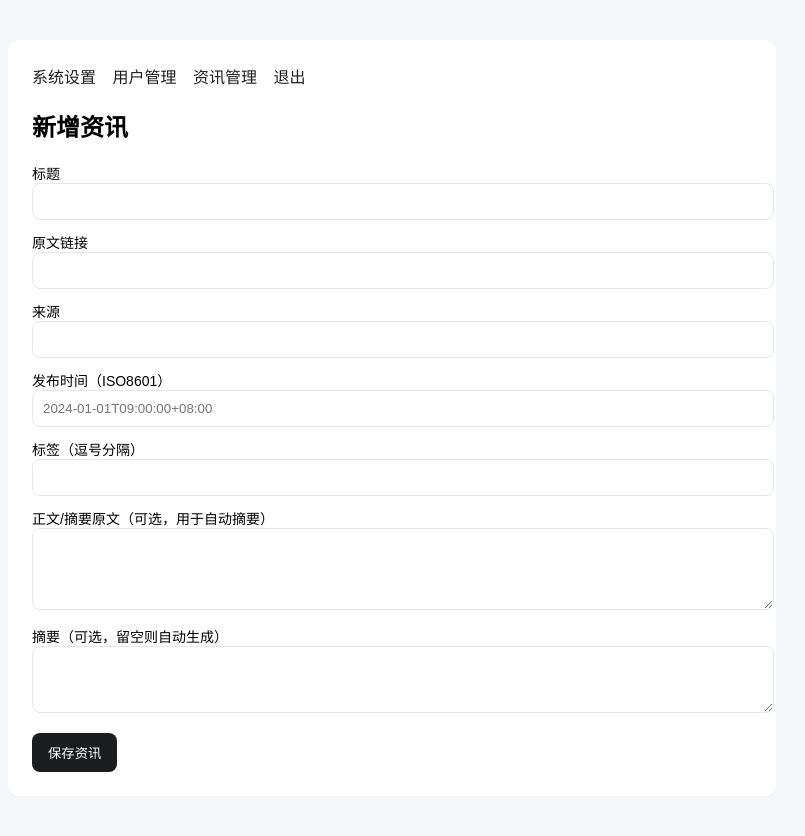
After one commit to 654we/AIzx, a FastAPI app: template backend/app/templates/admin_news.html in a window 1280 px wide. The commit adds this page. Shown: the whole page, without its empty margins (248-1053 px from the left). Run offline with FastAPI, Linux system fonts and the light colour scheme; the template is opened without the code that fills it, so the values that code supplies are empty.

Commit message:
Add admin news management with AI summaries

```diff
--- a/backend/app/main.py
+++ b/backend/app/main.py
@@ -236,6 +236,23 @@ def schedule_from_ai(db: Session, source_filename: str, content: str) -> schemas
         return schemas.ScheduleResponse(**data)
     except Exception:
         return build_schedule_plan(source_filename)
+
+
+def news_summary_from_ai(db: Session, title: str, content: str) -> str:
+    route = get_route(db, "ai_route_news", "deepseek")
+    if not provider_ready(db, route):
+        return content[:120] if content else "暂无摘要"
+    provider = build_provider(route, db)
+    prompt = (
+        "请为以下资讯生成不超过60字的中文摘要："
+        f"标题：{title}\n内容：{content}\n"
+        "仅返回摘要文本。"
+    )
+    try:
+        text = provider.generate(prompt)
+        return text.strip()[:120] if text else "暂无摘要"
+    except Exception:
+        return content[:120] if content else "暂无摘要"
 
 
 def get_current_user(
@@ -526,3 +543,45 @@ def admin_users(request: Request, db: Session = Depends(get_db)):
         "admin_users.html",
         {"request": request, "users": users},
     )
+
+
+@app.get("/admin/news")
+def admin_news(request: Request, db: Session = Depends(get_db)):
+    redirect = require_admin(request)
+    if redirect:
+        return redirect
+    return templates.TemplateResponse(
+        "admin_news.html",
+        {"request": request, "message": ""},
+    )
+
+
+@app.post("/admin/news")
+def admin_news_post(
+    request: Request,
+    title: str = Form(...),
+    url: str = Form(...),
+    source: str = Form(...),
+    published_at: str = Form(...),
+    tags: str = Form(""),
+    content: str = Form(""),
+    summary: str = Form(""),
+    db: Session = Depends(get_db),
+):
+    redirect = require_admin(request)
+    if redirect:
+        return redirect
+    final_summary = summary.strip() or news_summary_from_ai(db, title, content)
+    crud.create_news_item(
+        db,
+        title=title,
+        summary=final_summary,
+        source=source,
+        url=url,
+        published_at=published_at,
+        tags=[tag.strip() for tag in tags.split(",") if tag.strip()],
+    )
+    return templates.TemplateResponse(
+        "admin_news.html",
+        {"request": request, "message": "资讯已保存"},
+    )
--- /dev/null
+++ b/backend/app/templates/admin_news.html
@@ -0,0 +1,48 @@
+<!DOCTYPE html>
+<html lang="zh-CN">
+<head>
+  <meta charset="UTF-8" />
+  <meta name="viewport" content="width=device-width, initial-scale=1.0" />
+  <title>资讯管理</title>
+  <style>
+    body { font-family: Arial, sans-serif; background: #f5f6f8; }
+    .container { width: 720px; margin: 40px auto; background: #fff; padding: 24px; border-radius: 12px; }
+    .nav { margin-bottom: 16px; }
+    .nav a { margin-right: 12px; color: #1c1d1f; text-decoration: none; }
+    label { display: block; margin-top: 12px; font-size: 14px; }
+    input, textarea { width: 100%; padding: 10px; border-radius: 8px; border: 1px solid #e5e7eb; }
+    button { margin-top: 16px; padding: 10px 16px; background: #1c1d1f; color: #fff; border: none; border-radius: 8px; }
+  </style>
+</head>
+<body>
+  <div class="container">
+    <div class="nav">
+      <a href="/admin/settings">系统设置</a>
+      <a href="/admin/users">用户管理</a>
+      <a href="/admin/news">资讯管理</a>
+      <a href="/admin/logout">退出</a>
+    </div>
+    <h2>新增资讯</h2>
+    {% if message %}
+      <p>{{ message }}</p>
+    {% endif %}
+    <form method="post">
+      <label>标题</label>
+      <input type="text" name="title" required />
+      <label>原文链接</label>
+      <input type="text" name="url" required />
+      <label>来源</label>
+      <input type="text" name="source" required />
+      <label>发布时间（ISO8601）</label>
+      <input type="text" name="published_at" placeholder="2024-01-01T09:00:00+08:00" required />
+      <label>标签（逗号分隔）</label>
+      <input type="text" name="tags" />
+      <label>正文/摘要原文（可选，用于自动摘要）</label>
+      <textarea name="content" rows="4"></textarea>
+      <label>摘要（可选，留空则自动生成）</label>
+      <textarea name="summary" rows="3"></textarea>
+      <button type="submit">保存资讯</button>
+    </form>
+  </div>
+</body>
+</html>
--- a/backend/app/templates/admin_settings.html
+++ b/backend/app/templates/admin_settings.html
@@ -20,6 +20,7 @@
     <div class="nav">
       <a href="/admin/settings">系统设置</a>
       <a href="/admin/users">用户管理</a>
+      <a href="/admin/news">资讯管理</a>
       <a href="/admin/logout">退出</a>
     </div>
     <h2>系统设置</h2>
--- a/backend/app/templates/admin_users.html
+++ b/backend/app/templates/admin_users.html
@@ -18,6 +18,7 @@
     <div class="nav">
       <a href="/admin/settings">系统设置</a>
       <a href="/admin/users">用户管理</a>
+      <a href="/admin/news">资讯管理</a>
       <a href="/admin/logout">退出</a>
     </div>
     <h2>用户管理</h2>
```
Also changed, not shown: docs/ADMIN_GUIDE.md (+5 -0 lines), docs/API.md (+1 -0 lines), docs/PROGRESS.md (+15 -0 lines).
